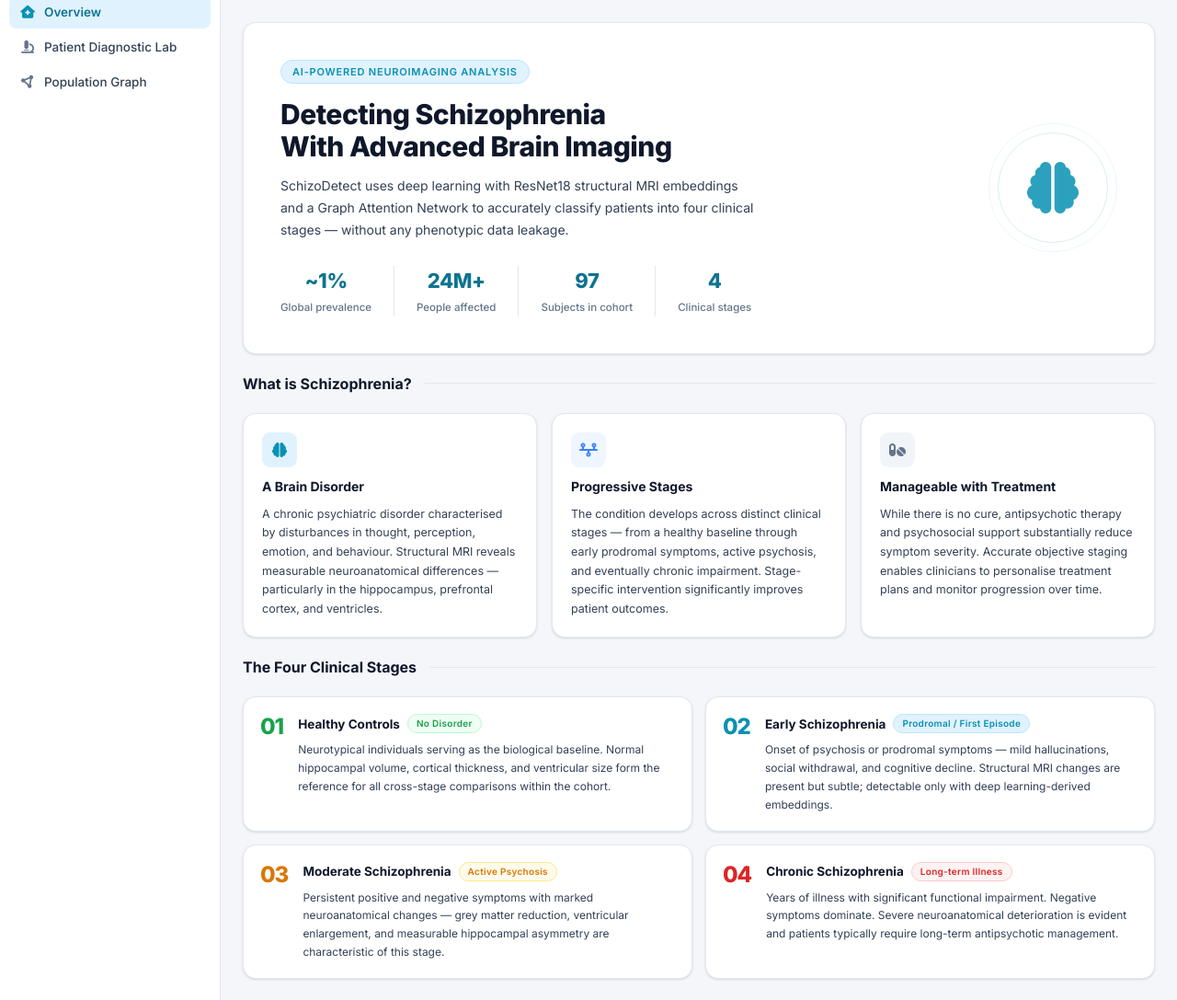
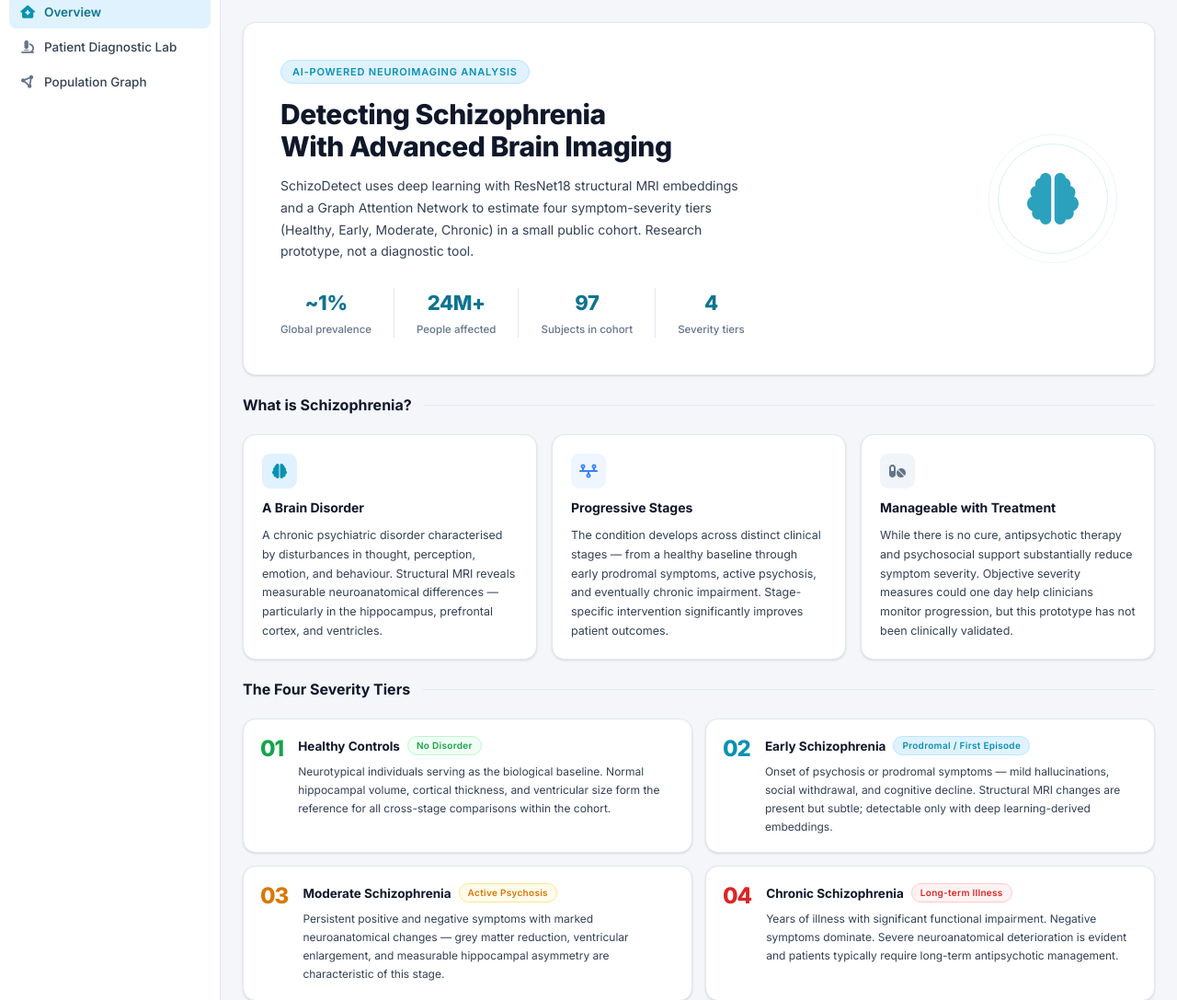
Before and after one commit to Aishwarya-111/Multistage-Schizophrenia-Detection-using-CNN-GNN, a Flask app: page / in a window 1280 px wide. Shown: the part 92-1179 px from the top of the page at 92% size. Run offline with Flask 3, Linux system fonts and the light colour scheme.

Commit message:
Soften claims in web page text

```diff
--- a/templates/index.html
+++ b/templates/index.html
@@ -69,7 +69,7 @@
                     <div class="hero-text">
                         <span class="hero-label">AI-Powered Neuroimaging Analysis</span>
                         <h1>Detecting Schizophrenia<br>With Advanced Brain Imaging</h1>
-                        <p>SchizoDetect uses deep learning with ResNet18 structural MRI embeddings and a Graph Attention Network to accurately classify patients into four clinical stages — without any phenotypic data leakage.</p>
+                        <p>SchizoDetect uses deep learning with ResNet18 structural MRI embeddings and a Graph Attention Network to estimate four symptom-severity tiers (Healthy, Early, Moderate, Chronic) in a small public cohort. Research prototype, not a diagnostic tool.</p>
                         <div class="hero-stats">
                             <div class="hero-stat">
                                 <strong>~1%</strong>
@@ -85,7 +85,7 @@
                             </div>
                             <div class="hero-stat">
                                 <strong>4</strong>
-                                <span>Clinical stages</span>
+                                <span>Severity tiers</span>
                             </div>
                         </div>
                     </div>
@@ -119,12 +119,12 @@
                     <div class="info-card">
                         <div class="info-icon slate"><i class="fa-solid fa-pills"></i></div>
                         <h4>Manageable with Treatment</h4>
-                        <p>While there is no cure, antipsychotic therapy and psychosocial support substantially reduce symptom severity. Accurate objective staging enables clinicians to personalise treatment plans and monitor progression over time.</p>
+                        <p>While there is no cure, antipsychotic therapy and psychosocial support substantially reduce symptom severity. Objective severity measures could one day help clinicians monitor progression, but this prototype has not been clinically validated.</p>
                     </div>
                 </div>
 
                 <div class="section-heading">
-                    <h3>The Four Clinical Stages</h3>
+                    <h3>The Four Severity Tiers</h3>
                     <div class="heading-rule"></div>
                 </div>
 
```
